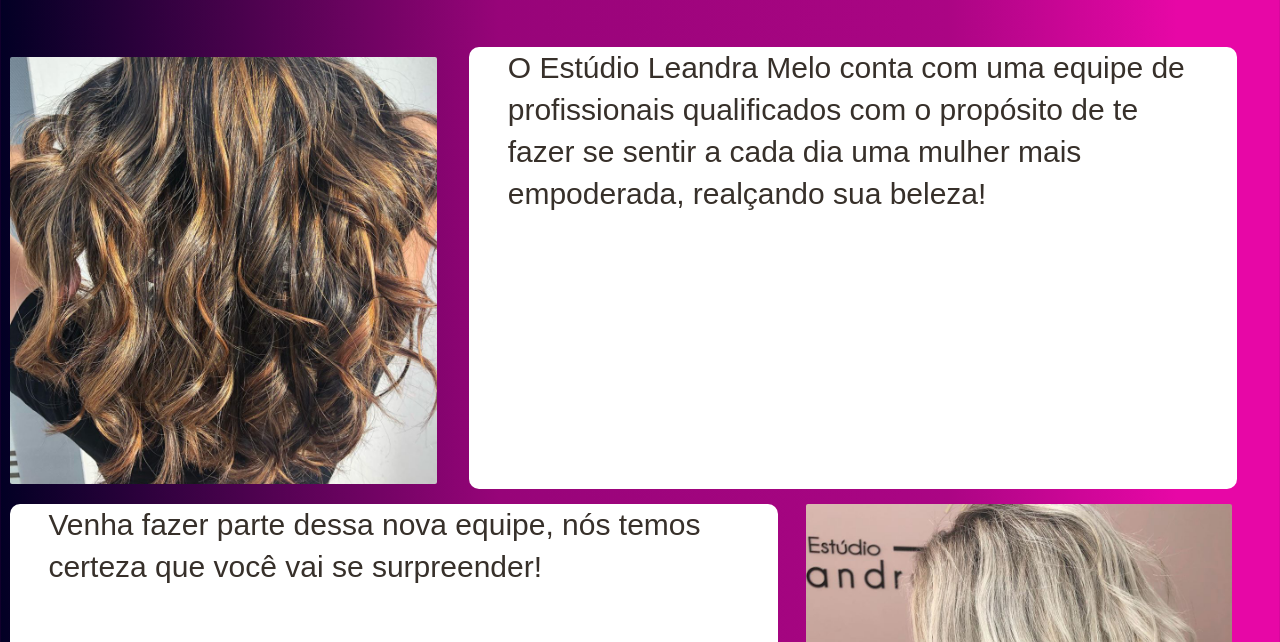
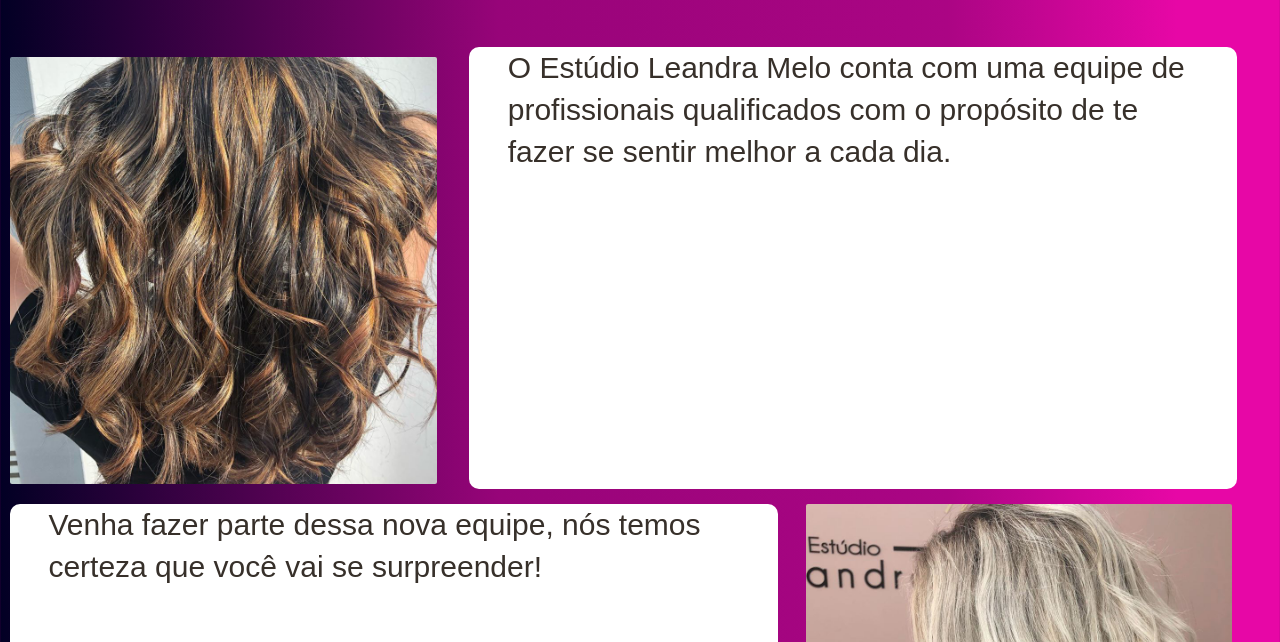
Before and after one commit to FelipeSchmitt/leandramelo, a plain HTML site: page index.html in a window 1280 px wide. Shown: the part 158-800 px from the top of the page. Drawn offline with Linux system fonts and the light colour scheme.

Commit message:
Update index.html

```diff
--- a/index.html
+++ b/index.html
@@ -244,8 +244,7 @@
     <div class="apresentacao">
       <img src="images/img1.jpg">
       <div id="text1">
-      <p>O Estúdio Leandra Melo conta com uma equipe de profissionais qualificados com o propósito de te fazer se sentir a cada dia uma mulher mais empoderada, realçando
-        sua beleza!
+      <p>O Estúdio Leandra Melo conta com uma equipe de profissionais qualificados com o propósito de te fazer se sentir melhor a cada dia.
       </p></div>
     </div>
     <div class="apresentacao2">
```
